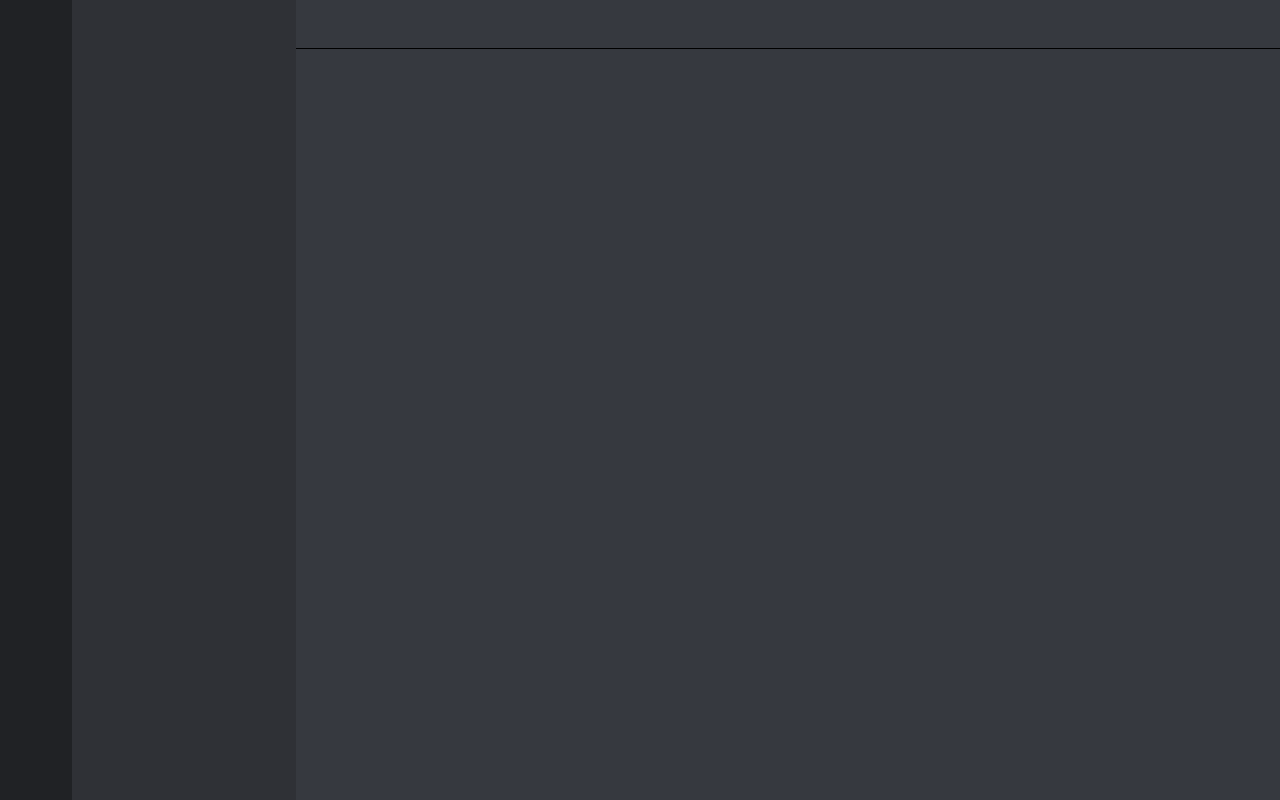
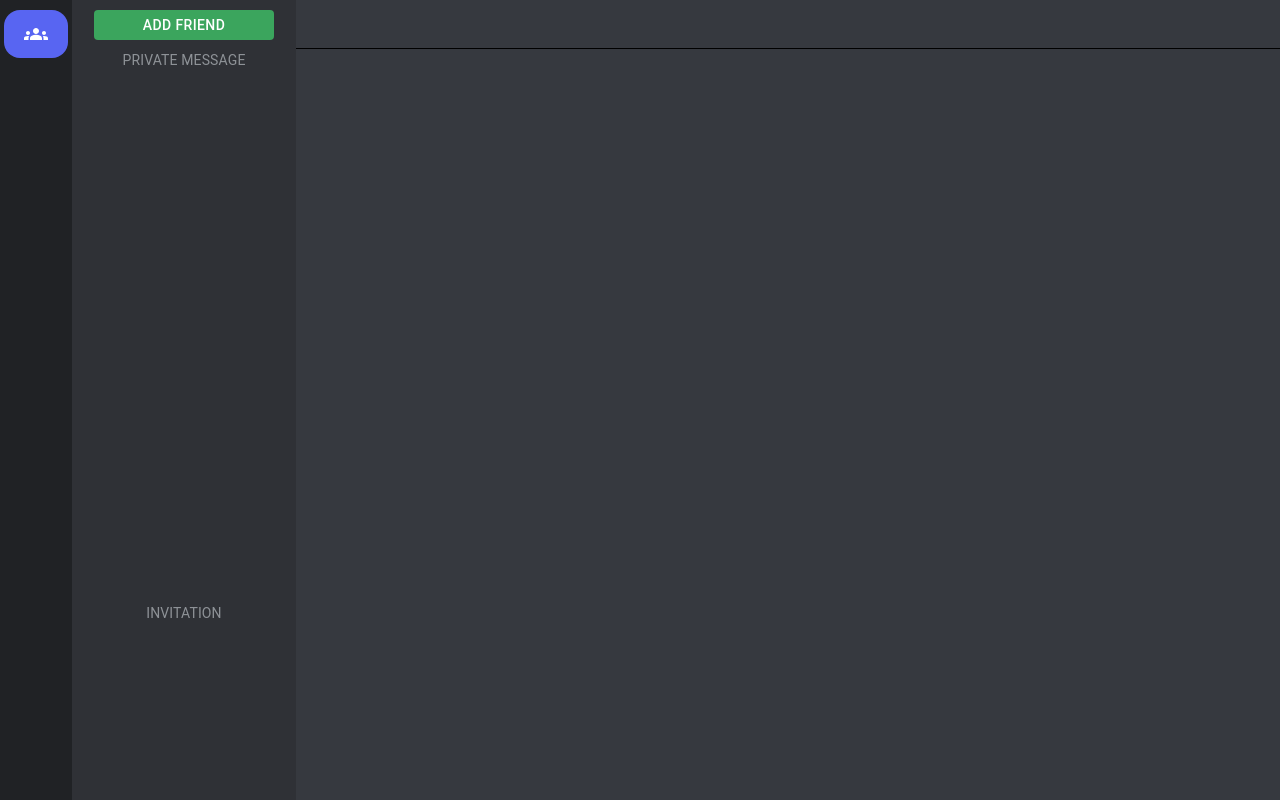
Before and after one commit to lekyvong09/C2007L_MERN_ChatApp, a React (Create React App) app in the folder client/: page / in a window 1280 px wide. Built offline with nearby package versions, Linux system fonts and the light colour scheme; the HTML template or start-up script is replaced by a standard one.

Commit message:
dashboard layout

```diff
--- /dev/null
+++ b/client/src/features/dashboard/AddFriendDialog.js
@@ -0,0 +1,49 @@
+import { Button, Dialog, DialogActions, DialogContent, DialogContentText, DialogTitle, TextField } from "@mui/material";
+import { useEffect, useState } from "react";
+import InputWithLabel from "../../app/layout/InputWithLabels";
+import PrimaryButton from "../../app/layout/PrimaryButton";
+import { validateEmail } from "../../app/validators/validator";
+
+
+export default function AddFriendDialog({open, closeAddFriendDialog}) {
+    const [mail, setMail] = useState('');
+    const [isFormValid, setIsFormValid] = useState('');
+
+    useEffect(() => {
+        setIsFormValid(validateEmail(mail));
+    }, [mail]);
+
+    const handleSendInvitation = () => {
+
+    }
+
+    return (
+        <Dialog open={open} onClose={closeAddFriendDialog}>
+            <DialogTitle>Invite a Friend</DialogTitle>
+            <DialogContent>
+                <DialogContentText>
+                    Enter email address of friend which you would like to invite
+                </DialogContentText>
+                <InputWithLabel
+                    value={mail}
+                    setValue={setMail}
+                    label='Mail'
+                    type='text'
+                    placeholder='Enter email address'
+                />
+            </DialogContent>
+            <DialogActions>
+                <PrimaryButton
+                    onClick={handleSendInvitation}
+                    disabled={!isFormValid}
+                    label='Send'
+                    additionalStyle={{
+                        marginLeft: '15px',
+                        marginRight: '15px',
+                        marginBottom: '10px',
+                    }}
+                />
+            </DialogActions>
+        </Dialog>
+    );
+}
--- a/client/src/features/dashboard/DashboardPage.js
+++ b/client/src/features/dashboard/DashboardPage.js
@@ -1,4 +1,9 @@
 import { styled } from '@mui/system';
+import Button from '@mui/material/Button';
+import GroupsIcon from '@mui/icons-material/Groups';
+import { Typography } from '@mui/material';
+import { useState } from 'react';
+import AddFriendDialog from './AddFriendDialog';
 
 const Wrapper = styled('div')({
     width: '100%',
@@ -9,13 +14,19 @@ const Wrapper = styled('div')({
 const SideBar = styled('div')({
     width: '72px',
     height: '100%',
-    backgroundColor: '#202225'
+    backgroundColor: '#202225',
+    display: 'flex',
+    flexDirection: 'column',
+    alignItems: 'center'
 });
 
 const FriendsSideBar = styled('div')({
     width: '224px',
     height: '100%',
-    backgroundColor: '#2F3136'
+    backgroundColor: '#2F3136',
+    display: 'flex',
+    flexDirection: 'column',
+    alignItems: 'center'
 });
 
 const AppBar = styled('div')({
@@ -35,11 +46,87 @@ const Messenger = styled('div')({
     flexGrow: 1,
 });
 
+const PendingInvitationList = styled('div')({
+    width: '100%',
+    height: '22%'
+})
+
+const FriendsList = styled('div')({
+    width: '100%',
+    flexGrow: 1
+});
+
 export default function DashboardPage() {
+
+    const [isDialogOpen, setIsDialogOpen] = useState(false);
+
+    const handleCloseAddFriendDialog = () => {
+        setIsDialogOpen(false);
+    };
+
+    const handleOpenAddFriendDialog = () => {
+        setIsDialogOpen(true);
+    }
+
     return (
         <Wrapper>
-            <SideBar></SideBar>
-            <FriendsSideBar></FriendsSideBar>
+            <SideBar>
+                <Button style={{
+                    width: '48px',
+                    height: '48px',
+                    borderRadius: '16px',
+                    margin: 0,
+                    padding: 0,
+                    marginTop: '10px',
+                    color: 'white',
+                    backgroundColor: '#5865F2'
+                }}>
+                    <GroupsIcon />
+                </Button>
+            </SideBar>
+            <FriendsSideBar>
+                <Button
+                    style={{
+                        marginTop: '10px',
+                        color: 'white',
+                        background: '#3ba55d',
+                        width: '80%',
+                        height: '30px',
+                    }}
+                    onClick={handleOpenAddFriendDialog}
+                >
+                    Add Friend
+                </Button>
+
+                <AddFriendDialog open={isDialogOpen} closeAddFriendDialog={handleCloseAddFriendDialog}/>
+
+                <Typography
+                    sx={{
+                        color: '#8e9297',
+                        fontSize: '14px',
+                        marginTop: '10px',
+                        textTransform: 'uppercase'
+                    }}
+                >
+                    Private Message
+                </Typography>
+
+                <FriendsList />
+
+                <Typography
+                    sx={{
+                        color: '#8e9297',
+                        fontSize: '14px',
+                        marginTop: '10px',
+                        textTransform: 'uppercase'
+                    }}
+                >
+                    Invitation
+                </Typography>
+
+                <PendingInvitationList />
+
+            </FriendsSideBar>
             <AppBar></AppBar>
             <Messenger></Messenger>
         </Wrapper>
```
